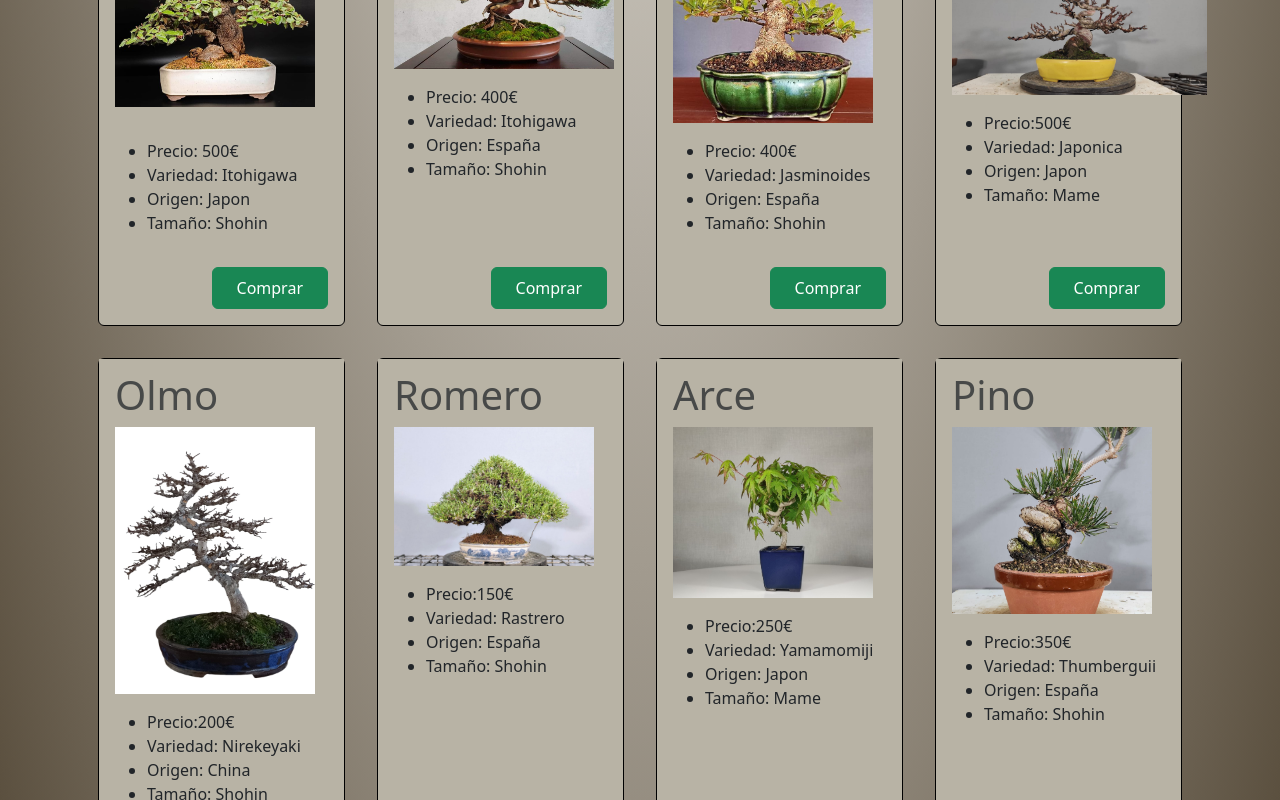
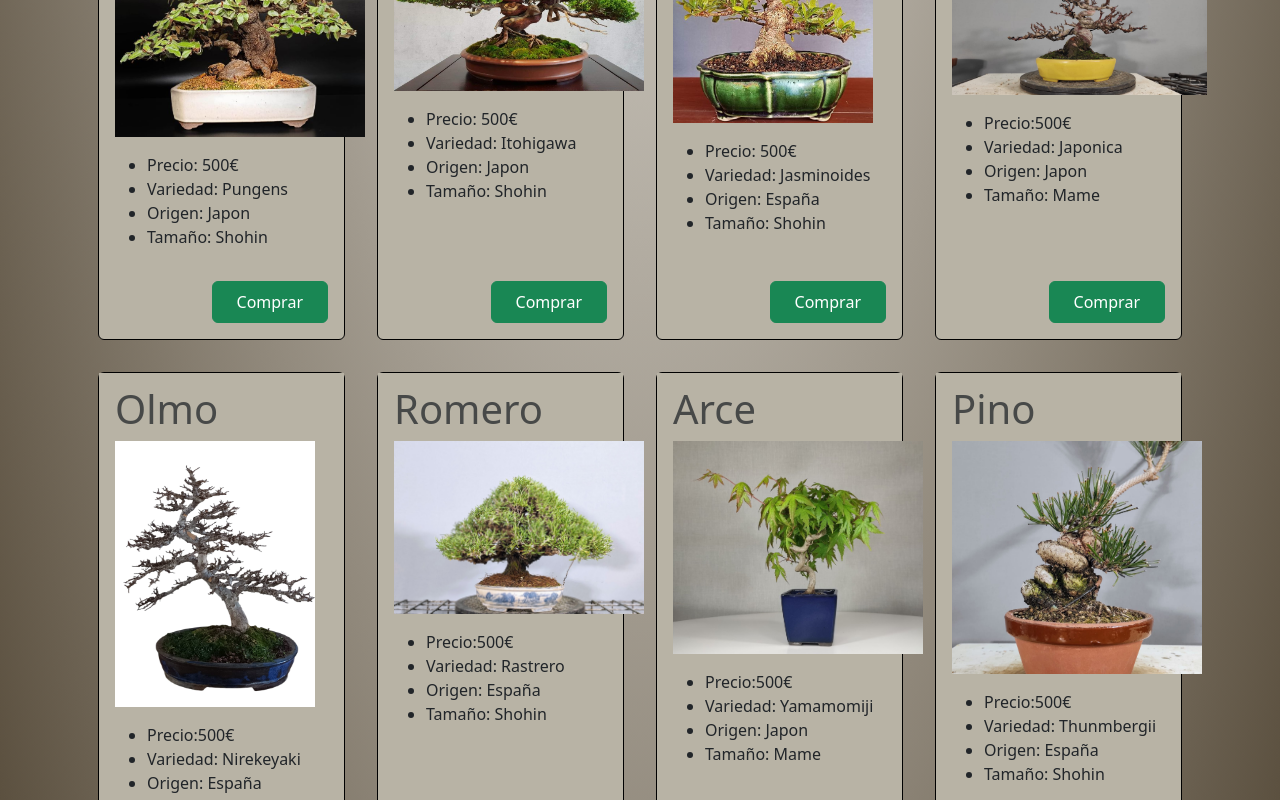
Before and after one commit to checacs/proyecto, an Angular app in the folder my-first-app/: page /shop in a window 1280 px wide. Shown: the part 3560-4360 px from the top of the page. Built offline with nearby package versions, Linux system fonts and the light colour scheme.

Commit message:
more updates

```diff
--- a/my-first-app/src/app/componentes/footer/footer.component.html
+++ b/my-first-app/src/app/componentes/footer/footer.component.html
@@ -7,7 +7,9 @@
       <p>Sábado: 9AM - 2PM</p>
       <p>Domingo: Cerrado</p>
     </div>
-
+    <div class="footer-boton-inicio" style="text-align: right; margin-top: 1rem;">
+      <a href="index.html" class="btn btn-primary">Inicio</a>
+    </div>
 
   </div>
 
--- a/my-first-app/src/app/componentes/shop/shop.component.html
+++ b/my-first-app/src/app/componentes/shop/shop.component.html
@@ -2,7 +2,7 @@
   <div class="card m-3" style="width: 25rem; background-color: #b8b3a5; border: 1px solid black;">
     <div class="card-body d-flex flex-column justify-content-between" >
       <h6 class="card-subtitle display-6 mb-2 text-body-secondary">{{bonsai.nombre}}</h6>
-      <img src="../bonsai_2.jpg" alt="" style="width: 200px; display: block; margin-bottom: 1rem;">
+      <img src="../bonsai_2.jpg" alt="" style="width: 250px; display: block; margin-bottom: 1rem;">
       <ul>
         <li>Precio: {{bonsai.precio}}</li>
         <li>Variedad: {{bonsai.variedad}}</li>
@@ -16,14 +16,13 @@
   </div>
   <div class="card m-3" style="width: 25rem; background-color: #b8b3a5; border: 1px solid black;">
     <div class="card-body">
-      <h6 class="card-subtitle display-6 mb-2 text-body-secondary">Junipero</h6>
-      <img src="../bonsai_1.jpg" alt="" style="width: 220px; display: block; margin-bottom: 1rem;">
+      <h6 class="card-subtitle display-6 mb-2 text-body-secondary">{{bonsai1.nombre}}</h6>
+      <img src="../bonsai_1.jpg" alt="" style="width: 250px; display: block; margin-bottom: 1rem;">
       <ul>
-        <li>Precio: 400€</li>
-        <li>Variedad: Itohigawa</li>
-        <li>Origen: España</li>
-        <li>Tamaño: Shohin
-        </li>
+        <li>Precio: {{bonsai1.precio}}</li>
+        <li>Variedad: {{bonsai1.variedad}}</li>
+        <li>Origen: {{bonsai1.origen}}</li>
+        <li>Tamaño: {{bonsai1.altura}}</li>
       </ul>
     </div>
     <div class="d-flex justify-content-end mb-3" style="padding-right: 1rem;">
@@ -32,13 +31,13 @@
   </div>
   <div class="card m-3" style="width: 25rem; background-color: #b8b3a5; border: 1px solid black;">
     <div class="card-body">
-      <h6 class="card-subtitle display-6 mb-2 text-body-secondary">Gardenia</h6>
+      <h6 class="card-subtitle display-6 mb-2 text-body-secondary">{{bonsai2.nombre}}</h6>
       <img src="../bonsai_3.jpg" alt="" style="width: 200px; display: block; margin-bottom: 1rem;">
       <ul>
-        <li>Precio: 400€</li>
-        <li>Variedad: Jasminoides</li>
-        <li>Origen: España</li>
-        <li>Tamaño: Shohin</li>
+        <li>Precio: {{bonsai2.precio}}</li>
+        <li>Variedad: {{bonsai2.variedad}}</li>
+        <li>Origen: {{bonsai2.origen}}</li>
+        <li>Tamaño: {{bonsai2.altura}}</li>
       </ul>
     </div>
     <div class="d-flex justify-content-end mb-3" style="padding-right: 1rem;">
@@ -48,14 +47,13 @@
 
   <div class="card m-3" style="width: 25rem; background-color: #b8b3a5; border: 1px solid black;">
     <div class="card-body">
-      <h6 class="card-subtitle display-6 mb-2 text-body-secondary">Chaenomeles</h6>
+      <h6 class="card-subtitle display-6 mb-2 text-body-secondary">{{bonsai3.nombre}}</h6>
       <img src="../bonsai-1.jpg" alt="" style="width: 255px; display: block; margin-bottom: 1rem;">
       <ul>
-        <li>Precio:500€</li>
-        <li>Variedad: Japonica</li>
-        <li>Origen: Japon</li>
-        <li>Tamaño: Mame
-        </li>
+        <li>Precio:{{bonsai3.precio}}</li>
+        <li>Variedad: {{bonsai3.variedad}}</li>
+        <li>Origen: {{bonsai3.origen}}</li>
+        <li>Tamaño: {{bonsai3.altura}}</li>
       </ul>
     </div>
     <div class="d-flex justify-content-end mb-3" style="padding-right: 1rem;">
@@ -66,14 +64,13 @@
 <div class="container d-flex justify-content-between">
   <div class="card m-3" style="width: 25rem; background-color: #b8b3a5; border: 1px solid black;">
     <div class="card-body">
-      <h6 class="card-subtitle display-6 mb-2 text-body-secondary">Olmo</h6>
+      <h6 class="card-subtitle display-6 mb-2 text-body-secondary">{{bonsai4.nombre}}</h6>
       <img src="../bonsai-2.jpg" alt="" style="width: 200px; display: block; margin-bottom: 1rem;">
       <ul>
-        <li>Precio:200€</li>
-        <li>Variedad: Nirekeyaki</li>
-        <li>Origen: China</li>
-        <li>Tamaño: Shohin
-        </li>
+        <li>Precio:{{bonsai4.precio}}</li>
+        <li>Variedad: {{bonsai4.variedad}}</li>
+        <li>Origen: {{bonsai4.origen}}</li>
+        <li>Tamaño: {{bonsai4.altura}}</li>
       </ul>
     </div>
     <div class="d-flex justify-content-end mb-3" style="padding-right: 1rem;">
@@ -82,14 +79,13 @@
   </div>
   <div class="card m-3" style="width: 25rem; background-color: #b8b3a5; border: 1px solid black;">
     <div class="card-body">
-      <h6 class="card-subtitle display-6 mb-2 text-body-secondary">Romero</h6>
-      <img src="../bonsai-3.jpg" alt="" style="width: 200px; display: block; margin-bottom: 1rem;">
+      <h6 class="card-subtitle display-6 mb-2 text-body-secondary">{{bonsai5.nombre}}</h6>
+      <img src="../bonsai-3.jpg" alt="" style="width: 250px; display: block; margin-bottom: 1rem;">
       <ul>
-        <li>Precio:150€</li>
-        <li>Variedad: Rastrero</li>
-        <li>Origen: España</li>
-        <li>Tamaño: Shohin
-        </li>
+        <li>Precio:{{bonsai5.precio}}</li>
+        <li>Variedad: {{bonsai5.variedad}}</li>
+        <li>Origen: {{bonsai5.origen}}</li>
+        <li>Tamaño: {{bonsai5.altura}}</li>
       </ul>
     </div>
     <div class="d-flex justify-content-end mb-3" style="padding-right: 1rem;">
@@ -98,14 +94,13 @@
   </div>
   <div class="card m-3" style="width: 25rem; background-color: #b8b3a5; border: 1px solid black;">
     <div class="card-body">
-      <h6 class="card-subtitle display-6 mb-2 text-body-secondary">Arce</h6>
-      <img src="../Arce.jpg" alt="" style="width: 200px; display: block; margin-bottom: 1rem;">
+      <h6 class="card-subtitle display-6 mb-2 text-body-secondary">{{bonsai6.nombre}}</h6>
+      <img src="../Arce.jpg" alt="" style="width: 250px; display: block; margin-bottom: 1rem;">
       <ul>
-        <li>Precio:250€</li>
-        <li>Variedad: Yamamomiji</li>
-        <li>Origen: Japon</li>
-        <li>Tamaño: Mame
-        </li>
+        <li>Precio:{{bonsai6.precio}}</li>
+        <li>Variedad: {{bonsai6.variedad}}</li>
+        <li>Origen: {{bonsai6.origen}}</li>
+        <li>Tamaño: {{bonsai6.altura}}</li>
       </ul>
     </div>
     <div class="d-flex justify-content-end mb-3" style="padding-right: 1rem;">
@@ -114,14 +109,13 @@
   </div>
   <div class="card m-3" style="width: 25rem; background-color: #b8b3a5; border: 1px solid black;">
     <div class="card-body">
-      <h6 class="card-subtitle display-6 mb-2 text-body-secondary">Pino</h6>
-      <img src="../bonsai-4.jpg" alt="" style="width: 200px; display: block; margin-bottom: 1rem;">
+      <h6 class="card-subtitle display-6 mb-2 text-body-secondary">{{bonsai7.nombre}}</h6>
+      <img src="../bonsai-4.jpg" alt="" style="width: 250px; display: block; margin-bottom: 1rem;">
       <ul>
-        <li>Precio:350€</li>
-        <li>Variedad: Thumberguii</li>
-        <li>Origen: España</li>
-        <li>Tamaño: Shohin
-        </li>
+        <li>Precio:{{bonsai7.precio}}</li>
+        <li>Variedad: {{bonsai7.variedad}}</li>
+        <li>Origen: {{bonsai7.origen}}</li>
+        <li>Tamaño: {{bonsai7.altura}}</li>
       </ul>
     </div>
     <div class="d-flex justify-content-end mb-3" style="padding-right: 1rem;">
--- a/my-first-app/src/app/componentes/shop/shop.component.ts
+++ b/my-first-app/src/app/componentes/shop/shop.component.ts
@@ -9,10 +9,59 @@ import { CardComponent } from "../card/card.component";
 })
 export class ShopComponent {
   bonsai ={
+    nombre: 'Eleagnus',
+    precio: '500€',
+    variedad: 'Pungens',
+    origen: 'Japon',
+    altura: 'Shohin'
+    }
+  bonsai1 ={
     nombre: 'Junipero',
     precio: '500€',
     variedad: 'Itohigawa',
     origen: 'Japon',
     altura: 'Shohin'
-    }
+      }
+  bonsai2 ={
+    nombre: 'Gardenia',
+    precio: '500€',
+    variedad: 'Jasminoides',
+    origen: 'España',
+    altura: 'Shohin'
+  }
+  bonsai3 ={
+    nombre: 'Chaenomeles',
+    precio: '500€',
+    variedad: 'Japonica',
+    origen: 'Japon',
+    altura: 'Mame'
+  }
+  bonsai4 ={
+    nombre: 'Olmo',
+    precio: '500€',
+    variedad: 'Nirekeyaki',
+    origen: 'España',
+    altura: 'Shohin'
+  }
+  bonsai5 ={
+    nombre: 'Romero',
+    precio: '500€',
+    variedad: 'Rastrero',
+    origen: 'España',
+    altura: 'Shohin'
+  }
+  bonsai6 ={
+    nombre: 'Arce',
+    precio: '500€',
+    variedad: 'Yamamomiji',
+    origen: 'Japon',
+    altura: 'Mame'
+  }
+  bonsai7 ={
+    nombre: 'Pino',
+    precio: '500€',
+    variedad: 'Thunmbergii',
+    origen: 'España',
+    altura: 'Shohin'
+  }
 }
```
